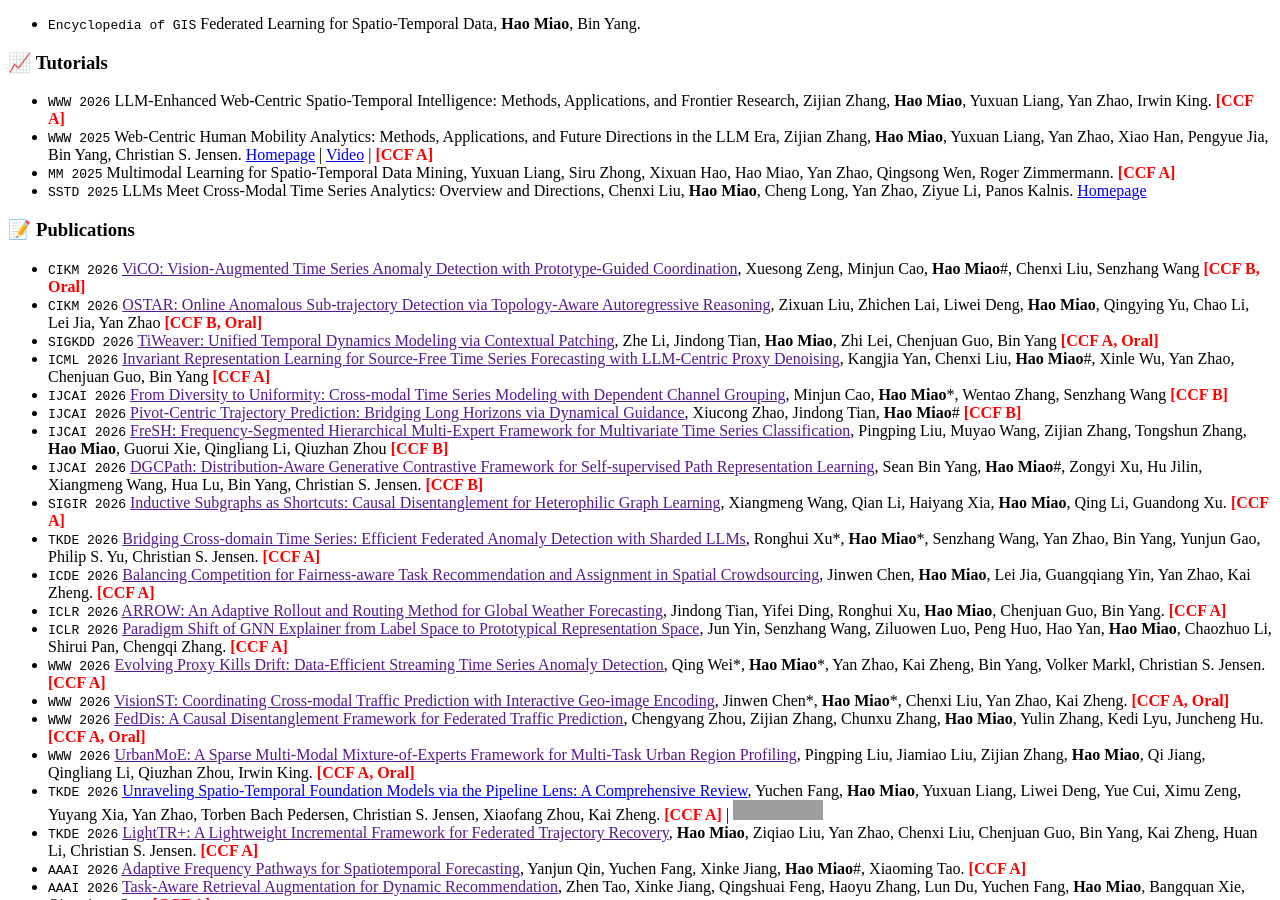
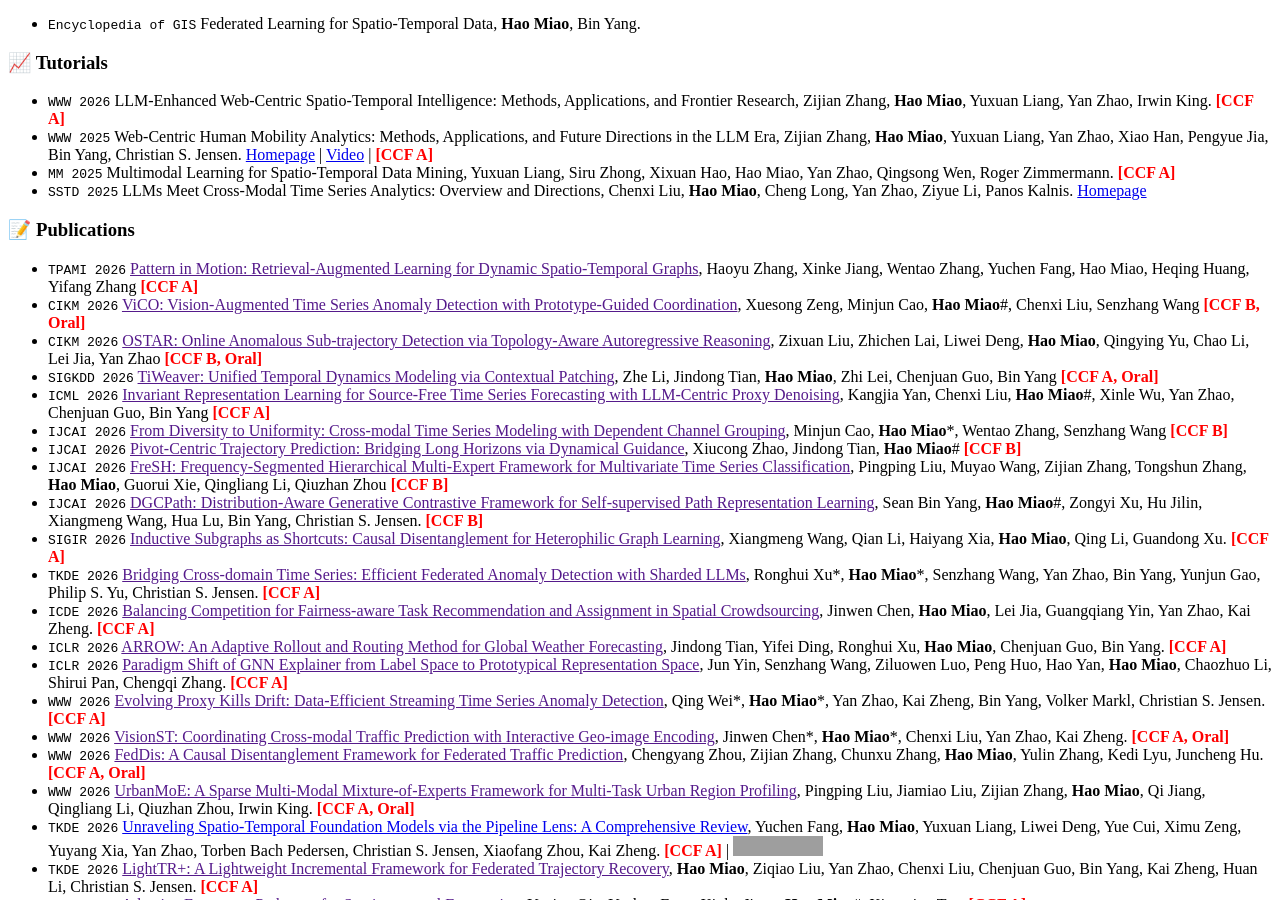
Before and after one commit to MiaoHaoSunny/MiaoHaoSunny.github.io, a Jekyll site: the page built from _pages/includes/pub.md, in a window 1280 px wide and 900 px high, scrolled down 446 px. Built offline with Jekyll 4.4.1, drawn with Linux system fonts in a browser that asks for light colours; our own code applies the rules of GitHub Pages for plain Markdown files; grey boxes are pictures that could not be loaded.

Commit message:
Update pub.md

```diff
--- a/_pages/includes/pub.md
+++ b/_pages/includes/pub.md
@@ -8,6 +8,7 @@
 - ``SSTD 2025`` LLMs Meet Cross-Modal Time Series Analytics: Overview and Directions, Chenxi Liu, **Hao Miao**, Cheng Long, Yan Zhao, Ziyue Li, Panos Kalnis. [Homepage](https://llm-cmts.github.io/)
 
 # 📝 Publications
+- ``TPAMI 2026`` [Pattern in Motion: Retrieval-Augmented Learning for Dynamic Spatio-Temporal Graphs](), Haoyu Zhang, Xinke Jiang, Wentao Zhang, Yuchen Fang, Hao Miao, Heqing Huang, Yifang Zhang <b><font color="red">[CCF A]</font></b>
 - ``CIKM 2026`` [ViCO: Vision-Augmented Time Series Anomaly Detection with Prototype-Guided Coordination](),  Xuesong Zeng, Minjun Cao, **Hao Miao**\#, Chenxi Liu, Senzhang Wang <b><font color="red">[CCF B, Oral]</font></b>
 - ``CIKM 2026`` [OSTAR: Online Anomalous Sub-trajectory Detection via Topology-Aware Autoregressive Reasoning](),  Zixuan Liu, Zhichen Lai, Liwei Deng, **Hao Miao**, Qingying Yu, Chao Li, Lei Jia, Yan Zhao <b><font color="red">[CCF B, Oral]</font></b>
 - ``SIGKDD 2026`` [TiWeaver: Unified Temporal Dynamics Modeling via Contextual Patching](),  Zhe Li, Jindong Tian, **Hao Miao**, Zhi Lei, Chenjuan Guo, Bin Yang <b><font color="red">[CCF A, Oral]</font></b>
```
